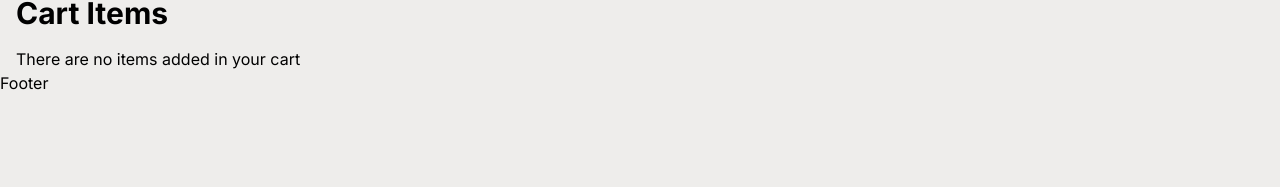
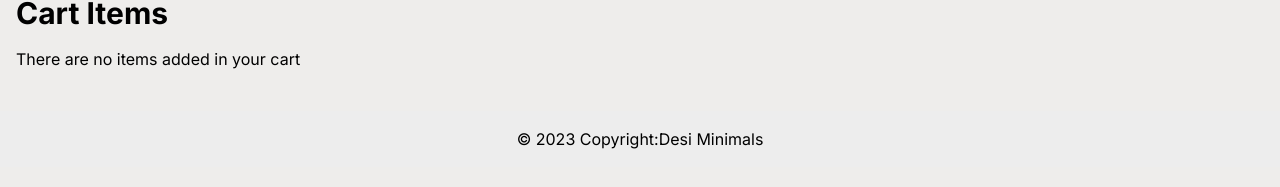
Before and after one commit to 11hiteshsharma/Ecommerce-FE, a Next.js app: page /cart in a window 1280 px wide. Shown: the part 219-406 px from the top of the page. Built offline with nearby package versions, Linux system fonts and the light colour scheme.

Commit message:
Added footer

```diff
--- a/src/app/Components/Cart/CartCard.js
+++ b/src/app/Components/Cart/CartCard.js
@@ -12,7 +12,7 @@ const CartCard = ({
         <img
           src={item.image}
           alt={item.name}
-          className="w-full h-32 object-cover mb-2"
+          className="w-full h-32 object-contain mb-2"
         />
         <div>
           <h3 className="text-lg font-semibold">{item.name}</h3>
--- a/src/app/Components/Footer/Footer.js
+++ b/src/app/Components/Footer/Footer.js
@@ -1,5 +1,14 @@
 const Footer = () => {
-	return <footer>Footer</footer>;
+  return (
+    <footer>
+      <footer class="bg-zinc-50 text-center dark:bg-neutral-700 lg:text-left mt-10">
+        <div class="bg-black/5 p-4 text-center text-surface dark:text-white">
+          © 2023 Copyright:
+          <a href="https://tw-elements.com/">Desi Minimals</a>
+        </div>
+      </footer>
+    </footer>
+  );
 };
 
 export default Footer;
--- a/src/app/cart/page.js
+++ b/src/app/cart/page.js
@@ -12,6 +12,8 @@ const Cart = () => {
   useEffect(() => {
     if (cartValue.length !== 0) {
       localStorage.setItem("cart", JSON.stringify(cartValue));
+    } else if (cartValue.length === 0) {
+      localStorage.removeItem("cart");
     }
   }, [cartValue]);
 
```
